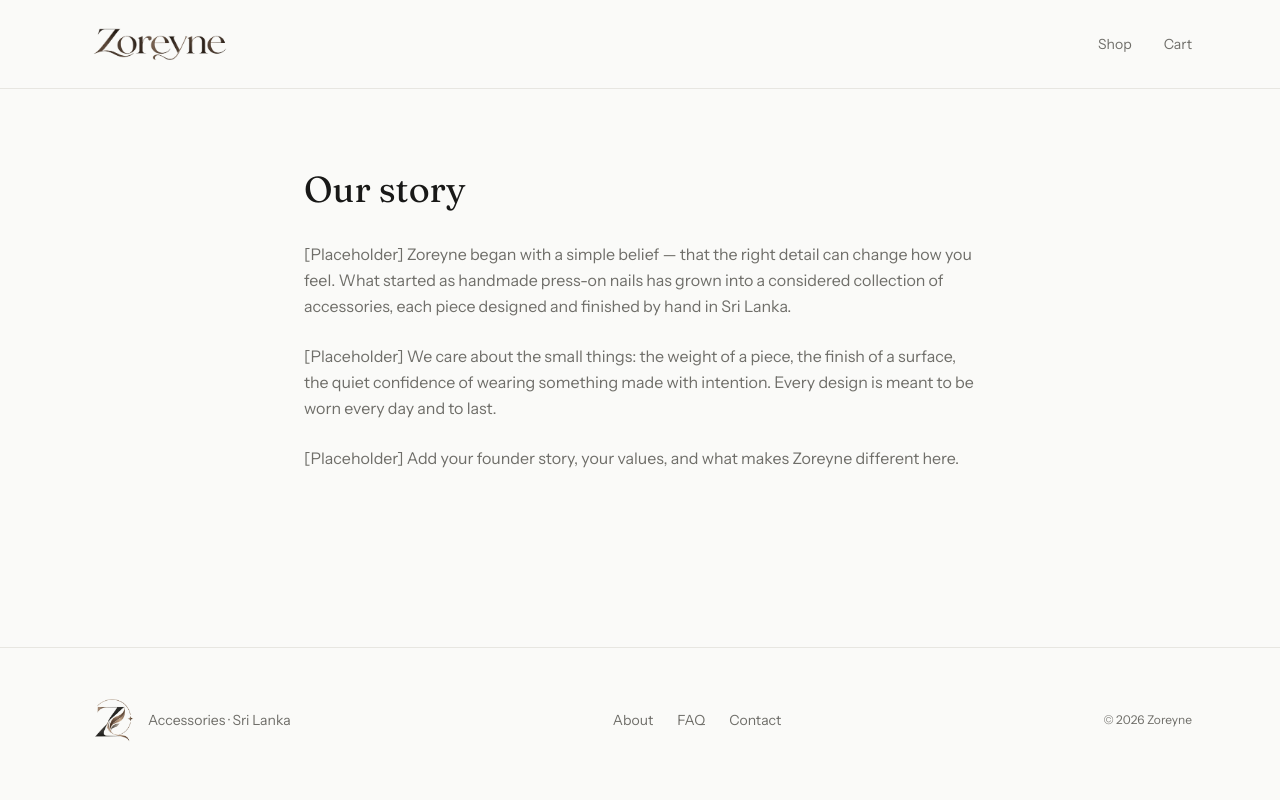
After one commit to Arjun-03/accessories-store, a FastAPI app: page /about in a window 1280 px wide. The commit adds this page. Run offline with FastAPI, Linux system fonts and the light colour scheme; style sheets or scripts are compiled from the project's sources; parts of the project's set-up code (start-up, migrations or seed data) failed here and were passed over.

Commit message:
feat: add About, FAQ, and Contact pages

```diff
--- /dev/null
+++ b/app/templates/about.html
@@ -0,0 +1,26 @@
+{% extends "base.html" %}
+{% block title %}About — Zoreyne{% endblock %}
+
+{% block content %}
+<div class="max-w-2xl mx-auto py-8">
+  <h1 class="font-serif text-4xl text-ink mb-8">Our story</h1>
+
+  <div class="space-y-6 text-muted leading-relaxed">
+    <p>
+      [Placeholder] Zoreyne began with a simple belief — that the right detail
+      can change how you feel. What started as handmade press-on nails has grown
+      into a considered collection of accessories, each piece designed and
+      finished by hand in Sri Lanka.
+    </p>
+    <p>
+      [Placeholder] We care about the small things: the weight of a piece, the
+      finish of a surface, the quiet confidence of wearing something made with
+      intention. Every design is meant to be worn every day and to last.
+    </p>
+    <p>
+      [Placeholder] Add your founder story, your values, and what makes Zoreyne
+      different here.
+    </p>
+  </div>
+</div>
+{% endblock %}
--- a/app/templates/base.html
+++ b/app/templates/base.html
@@ -30,10 +30,15 @@
   </main>
 
   <footer class="border-t border-line mt-24">
-    <div class="max-w-6xl mx-auto px-6 py-12 flex flex-col md:flex-row items-center justify-between gap-4">
+    <div class="max-w-6xl mx-auto px-6 py-12 flex flex-col md:flex-row items-center justify-between gap-6">
       <div class="flex items-center gap-3">
         <img src="/static/brand/logo-mark.png" alt="Zoreyne" class="h-12 w-auto">
-        <span class="text-sm text-muted">Handmade Accessories</span>
+        <span class="text-sm text-muted">Accessories · Sri Lanka</span>
+      </div>
+      <div class="flex items-center gap-6 text-sm text-muted">
+        <a href="/about" class="hover:text-ink transition-colors">About</a>
+        <a href="/faq" class="hover:text-ink transition-colors">FAQ</a>
+        <a href="/contact" class="hover:text-ink transition-colors">Contact</a>
       </div>
       <p class="text-xs text-muted">© 2026 Zoreyne</p>
     </div>
```
Also changed, not shown: app/routers/pages.py (+15 -0 lines), app/templates/contact.html (added, +28 -0 lines), app/templates/faq.html (added, +27 -0 lines), tests/test_pages.py (+6 -0 lines).
